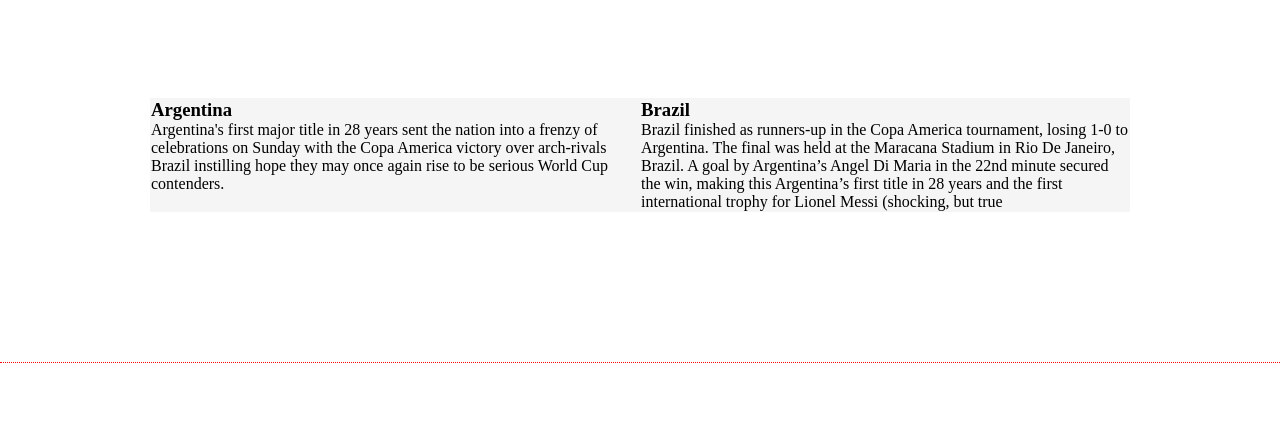
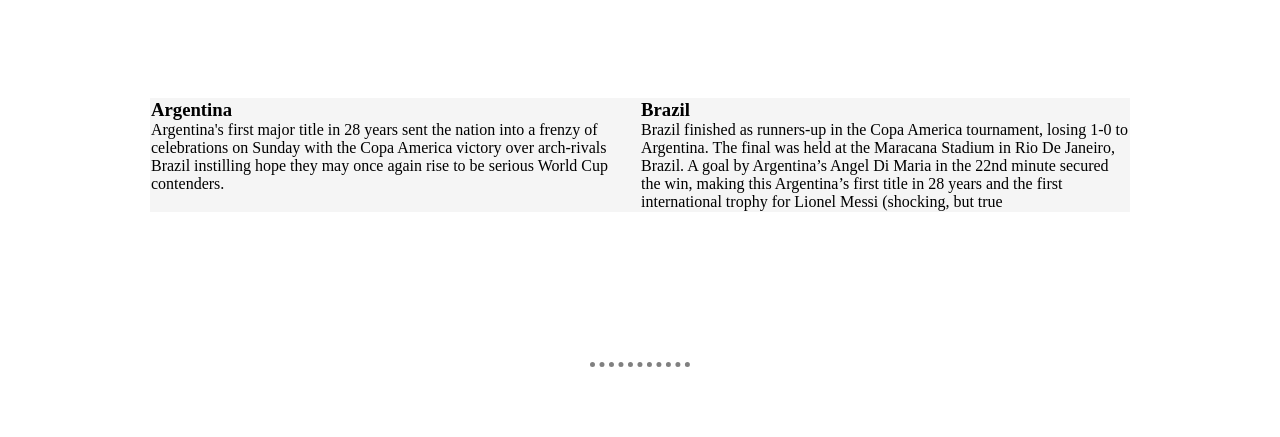
Before and after one commit to asifalam515/my-second-football-repo, a plain HTML site: page index.html in a window 1280 px wide. Shown: the part 2532-2969 px from the top of the page. Drawn offline with Linux system fonts and the light colour scheme.

Commit message:
hr style changed

```diff
--- a/styles/style.css
+++ b/styles/style.css
@@ -151,10 +151,13 @@
 }
 
 hr {
-  border: 1px dotted #ff0000;
-  border-style: none none dotted;
-  color: #fff;
-  background-color: #fff;
+  position: center;
+  border-style: none;
+  border-top-style: dotted;
+  border-color: grey;
+  border-width: 5px;
+  width: 100px;
+  margin: auto;
 }
 
 .champion {
```
